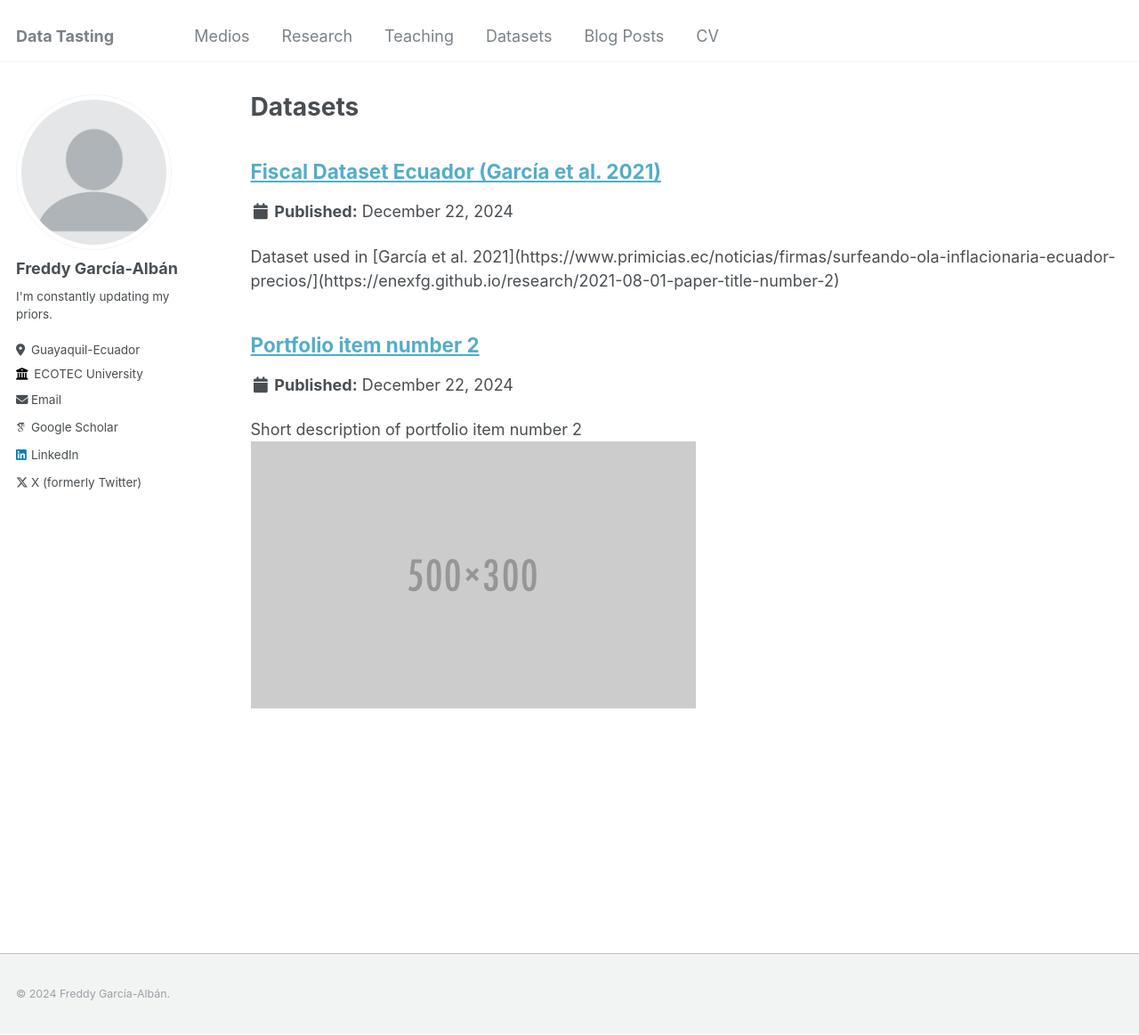
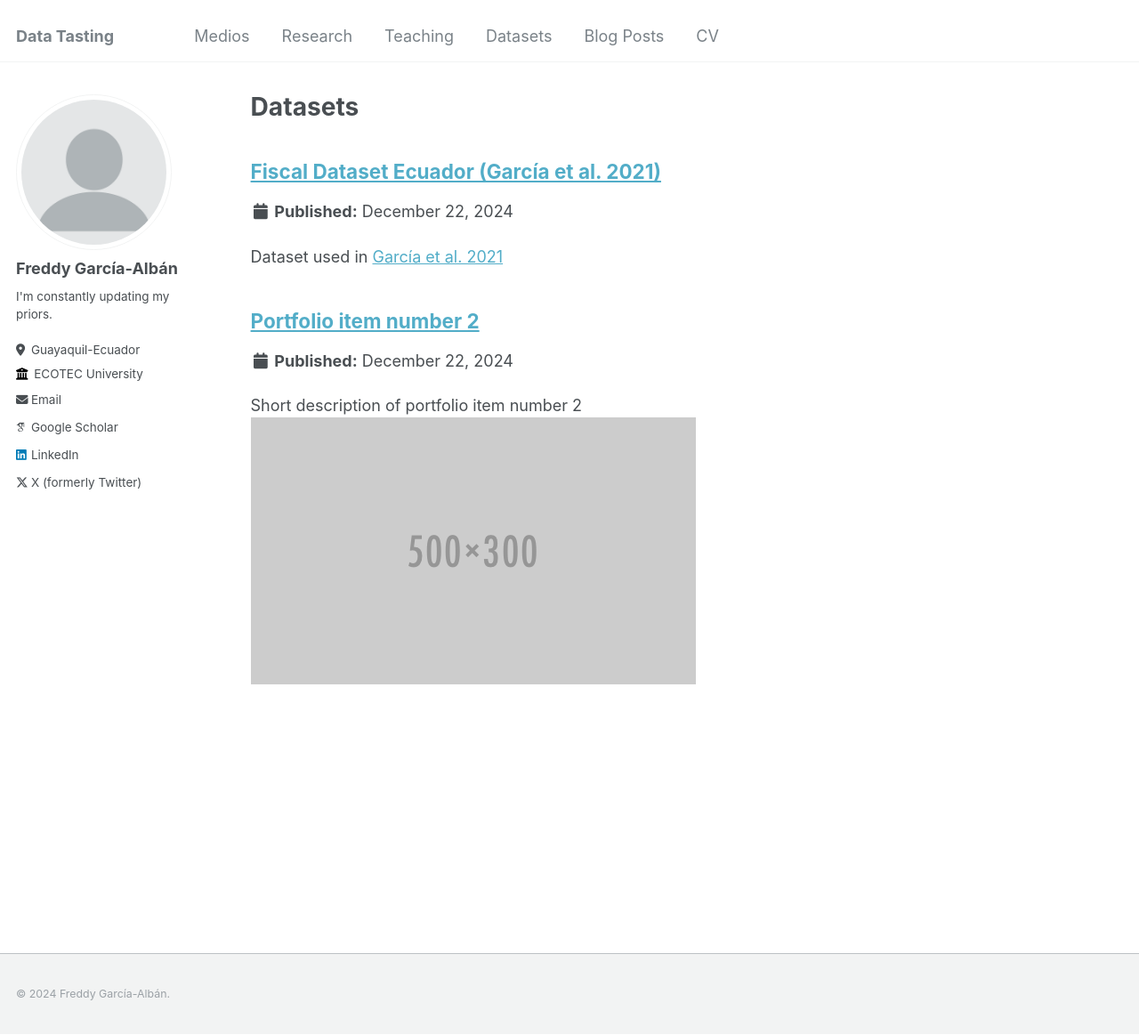
Before and after one commit to EnexFG/EnexFG.github.io, a Jekyll site: the page built from _pages/datasets.html, in a window 1280 px wide and 1163 px high. Shown: the whole window at 89% size. Built offline with Jekyll 4.4.1, drawn with Linux system fonts in a browser that asks for light colours; some web fonts are replaced; some of the changed lines change nothing that is shown.

Commit message:
Update portfolio-1.md

```diff
--- a/_datasets/portfolio-1.md
+++ b/_datasets/portfolio-1.md
@@ -1,6 +1,6 @@
 ---
 title: "Fiscal Dataset Ecuador (García et al. 2021)"
-excerpt: "Dataset used in [García et al. 2021](https://www.primicias.ec/noticias/firmas/surfeando-ola-inflacionaria-ecuador-precios/](https://enexfg.github.io/research/2021-08-01-paper-title-number-2)"
+excerpt: "Dataset used in [García et al. 2021](https://enexfg.github.io/research/2021-08-01-paper-title-number-2)"
 collection: datasets
 ---
 
```
